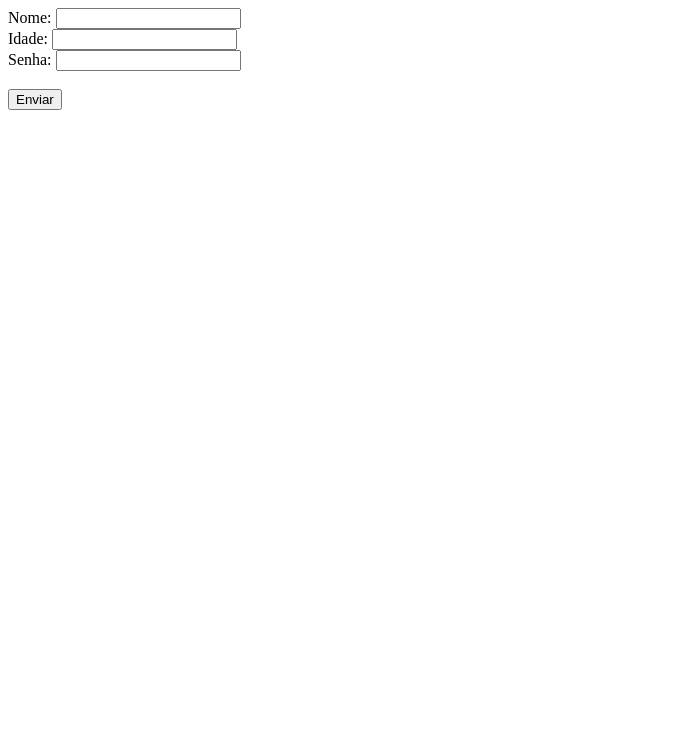
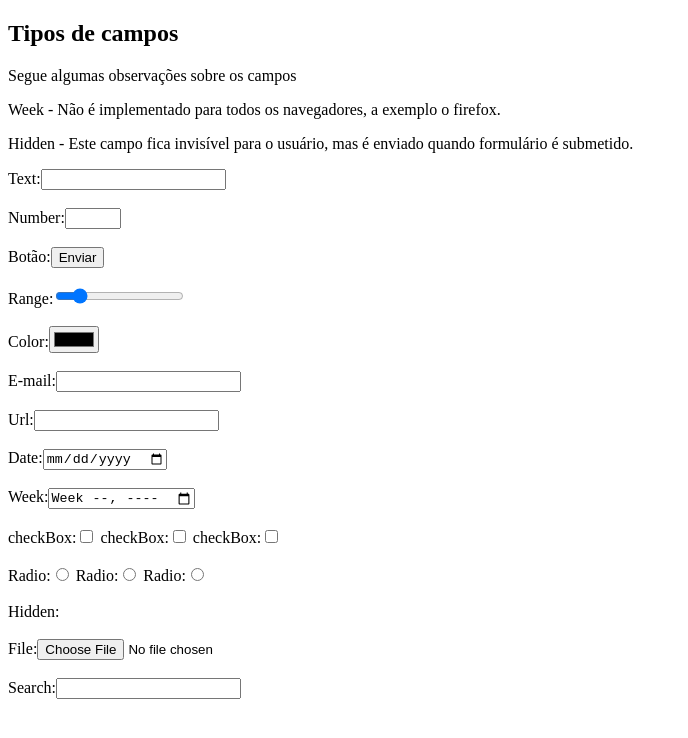
Before and after one commit to agsilvamhm/WebDeveloper, a plain HTML site: page Trab-Forms/index.html in a window 1280 px wide. Shown: the whole page, without its empty margins (0-688 px from the left). Drawn offline with Linux system fonts and the light colour scheme.

Commit message:
Comit do módulo trabalhando com formulários

```diff
--- a/Trab-Forms/index.html
+++ b/Trab-Forms/index.html
@@ -7,11 +7,29 @@
     <title>Formulário de cadastro</title>
 </head>
 <body>
-    <form name="cadastro" onsubmit="alert('Colocar uma função para checar os campos')" method="GET" action="#" >
-        Nome: <input type="text" name="name"/> <br/>
-        Idade: <input type="number" name="age"/> <br/>
-        Senha: <input type="password" name="password"/> <br/> <br/>
-        <button type="submit">Enviar</button>
+    <h2>Tipos de campos</h2>
+    <p>Segue algumas observações sobre os campos</p>
+    <p>Week - Não é implementado para todos os navegadores, a exemplo o firefox.</p>
+    <p>Hidden - Este campo fica invisível para o usuário, mas é enviado quando formulário é submetido.</p>
+    <form name="cadastro" onsubmit="alert('Colocar uma função para checar os campos, exemplo')" method="GET" action="#" >
+        <label>Text:</label><input type="text"/> <br/><br/>
+        <label>Number:</label><input type="number" min="0" max="99" step="5"/> <br/><br/>
+        <label>Botão:</label><input type="button" value="Enviar"/> <br/><br/>
+        <label>Range:</label><input type="range" min="0" max="99" value="15"/> <br/><br/>
+        <label>Color:</label><input type="color"/> <br/><br/>
+        <label>E-mail:</label><input type="email"/> <br/><br/>
+        <label>Url:</label><input type="url"/> <br/><br/>
+        <label>Date:</label><input type="date"/> <br/><br/>
+        <label>Week:</label><input type="Week"/> <br/><br/>
+        <label>checkBox:</label><input type="checkbox" name="opcional[]"/>
+        <label>checkBox:</label><input type="checkbox" name="opcional[]"/>
+        <label>checkBox:</label><input type="checkbox" name="opcional[]"/> <br/><br/>
+        <label>Radio:</label><input name="radio" type="Radio"/>
+        <label>Radio:</label><input name="radio" type="Radio"/>
+        <label>Radio:</label><input name="radio" type="Radio"/> <br/><br/>
+        <label>Hidden:</label><input type="hidden"/> <br/><br/>
+        <label>File:</label><input type="file"/>  <br/><br/>
+        <label>Search:</label><input type="search"/>  <br/><br/>
     </form>
 </body>
 </html>
```
Also changed, not shown: Trab-Forms/button.html (added, +22 -0 lines), Trab-Forms/select.html (added, +30 -0 lines).
